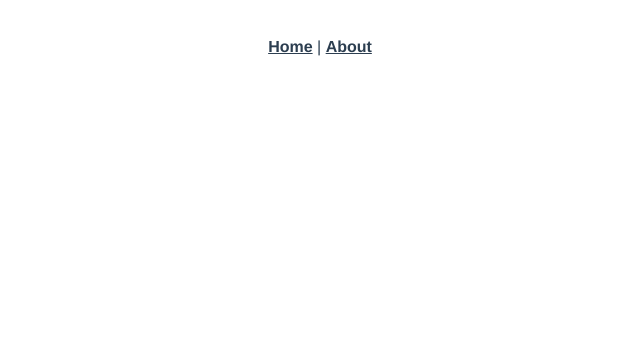
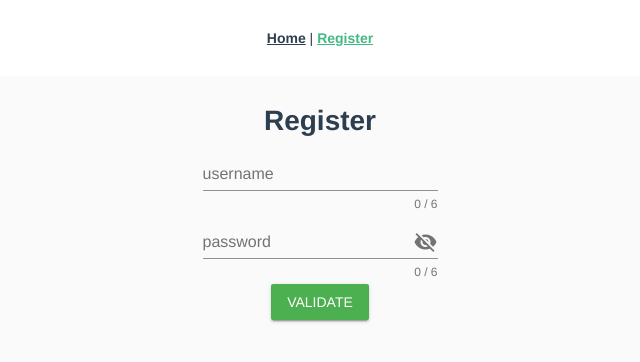
Before and after one commit to MartinNazakov/vue-mini-games, a Vue app: page /register in a window 1280 px wide. Shown: the top 362 px of the page, without its empty margins (320-960 px from the left). Built offline with nearby package versions, Linux system fonts and the light colour scheme.

Commit message:
Added material from vuetify and started implementng the registration form

```diff
--- a/package.json
+++ b/package.json
@@ -10,8 +10,10 @@
   },
   "dependencies": {
     "core-js": "^2.6.5",
+    "material-design-icons-iconfont": "^5.0.1",
     "vue": "^2.6.10",
     "vue-router": "^3.0.3",
+    "vuetify": "^1.5.16",
     "vuex": "^3.0.1"
   },
   "devDependencies": {
--- a/src/App.vue
+++ b/src/App.vue
@@ -2,7 +2,7 @@
   <div id="app">
     <div id="nav">
       <router-link to="/">Home</router-link> |
-      <router-link to="/about">About</router-link>
+      <router-link to="/register">Register</router-link>
     </div>
     <router-view/>
   </div>
--- /dev/null
+++ b/src/components/Register.vue
@@ -0,0 +1,77 @@
+<template>
+  <v-app>
+    <v-container>
+      <div class="register">
+        <h1>Register</h1>
+        <v-layout align-center xs12 sm6 md4 justify-center row fill-height>
+          <v-form ref="form" v-model="valid" lazy-validation>
+            <v-text-field
+              v-model="formInputs.username"
+              :counter="6"
+              :rules="usernameRules"
+              label="username"
+              required
+            ></v-text-field>
+
+            <v-text-field
+              v-model="formInputs.password"
+              :counter="6"
+              :rules="passwordRules"
+              :append-icon="passwordVisible ? 'visibility' : 'visibility_off'"
+              :type="passwordVisible ? 'text' : 'password'"
+              label="password"
+              hint="At least 6 characters"
+              required
+              @click:append="passwordVisible = !passwordVisible"
+            ></v-text-field>
+
+            <v-btn :disabled="!valid" color="success" @click="validate">Validate</v-btn>
+          </v-form>
+        </v-layout>
+      </div>
+    </v-container>
+  </v-app>
+</template>
+
+<script lang="ts">
+import Vue from "vue";
+
+export default Vue.extend({
+  name: "Register",
+  data: function() {
+    return {
+      formInputs: {
+        username: "",
+        password: ""
+      },
+      usernameRules: [
+        v => !!v || "Username is required",
+        v => (v && v.length >= 6) || "Username must be more than 6 characters"
+      ],
+      passwordRules: [
+        v => !!v || "Password is required",
+        v => (v && v.length >= 6) || "Password must be more than 6 characters"
+      ],
+      valid: true,
+      passwordVisible: false
+    };
+  },
+  computed: {
+    // needed, because typescript needs to know the type of the form object
+    form(): Vue & { validate: () => boolean } {
+      return this.$refs.form as Vue & { validate: () => boolean };
+    }
+  },
+  methods: {
+    validate() {
+      if (this.form.validate()) {
+        // this.snackbar = true;
+      }
+    }
+  }
+});
+</script>
+
+<!-- Add "scoped" attribute to limit CSS to this component only -->
+<style scoped lang="scss">
+</style>
--- a/src/main.ts
+++ b/src/main.ts
@@ -2,8 +2,13 @@ import Vue from 'vue'
 import App from './App.vue'
 import router from './router'
 import store from './store'
+import Vuetify from 'vuetify'
+import 'vuetify/dist/vuetify.min.css'
+import 'material-design-icons-iconfont/dist/material-design-icons.css'
 
 Vue.config.productionTip = false
+
+Vue.use(Vuetify)
 
 new Vue({
   router,
--- a/src/router.ts
+++ b/src/router.ts
@@ -14,12 +14,12 @@ export default new Router({
       component: Home
     },
     {
-      path: '/about',
-      name: 'about',
+      path: '/register',
+      name: 'register',
       // route level code-splitting
       // this generates a separate chunk (about.[hash].js) for this route
       // which is lazy-loaded when the route is visited.
-      component: () => import(/* webpackChunkName: "about" */ './views/About.vue')
+      component: () => import(/* webpackChunkName: "about" */ './views/Register.vue')
     }
   ]
 })
--- /dev/null
+++ b/src/views/Register.vue
@@ -0,0 +1,15 @@
+<template>
+  <Register />
+</template>
+
+<script lang="ts">
+import Vue from "vue";
+import Register from "@/components/Register.vue"; // @ is an alias to /src
+
+export default Vue.extend({
+  name: "register",
+  components: {
+    Register
+  }
+});
+</script>
--- a/tsconfig.json
+++ b/tsconfig.json
@@ -8,6 +8,7 @@
     "moduleResolution": "node",
     "esModuleInterop": true,
     "allowSyntheticDefaultImports": true,
+    "noImplicitAny": false,
     "sourceMap": true,
     "baseUrl": ".",
     "types": [
```
Also changed, not shown: .eslintrc.js, src/components/Login.vue (added), 1 other file (tests, documents, lock files or other folders).
